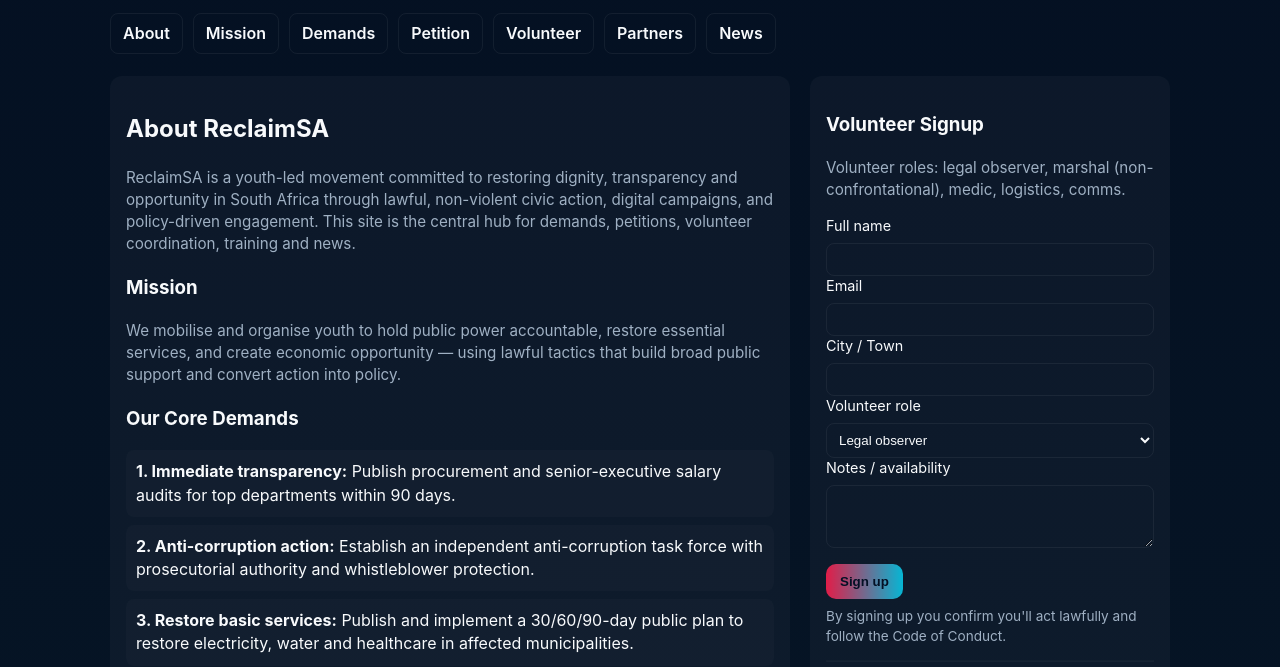
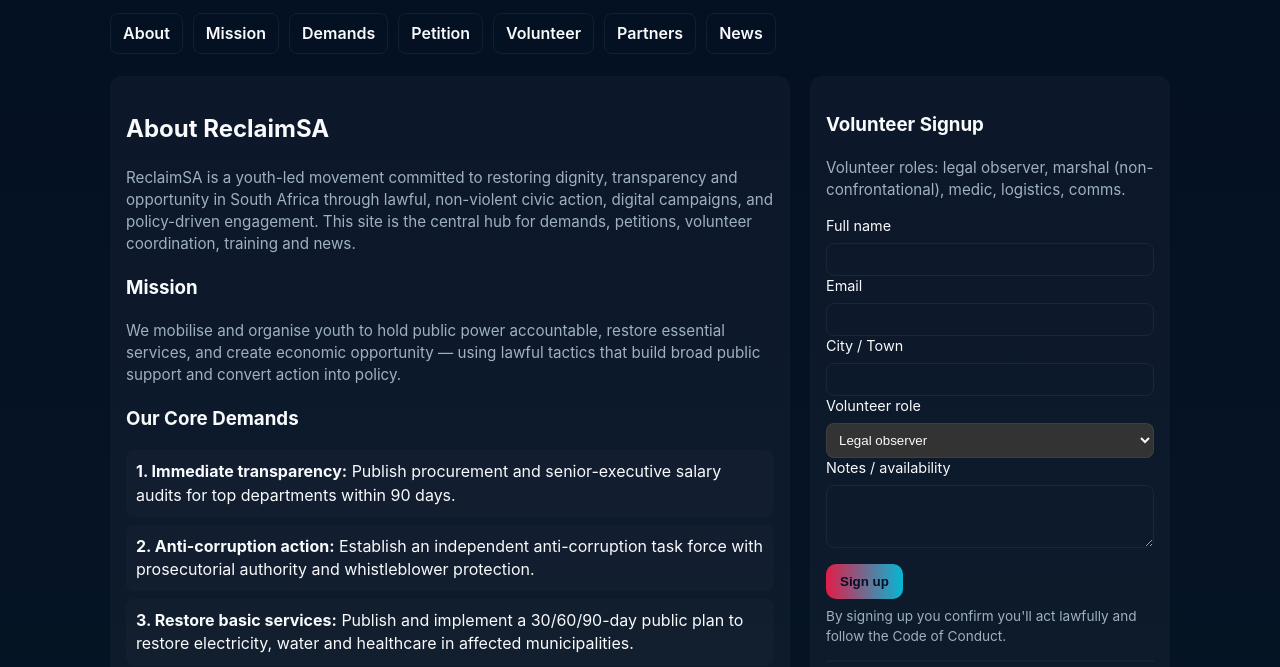
Before and after one commit to ReclaimSA/ReclaimSA-site, a plain HTML site: page index.html in a window 1280 px wide. Shown: the part 133-800 px from the top of the page. Drawn offline with Linux system fonts and the light colour scheme.

Commit message:
Add Style

```diff
--- a/index.html
+++ b/index.html
@@ -28,7 +28,7 @@
     .section{margin-top:14px}
     .two{display:grid;grid-template-columns:1fr 1fr;gap:12px}
     label{display:block;font-size:.9rem;margin-bottom:6px}
-    input,textarea,select{width:100%;padding:8px;border-radius:8px;border:1px solid rgba(255,255,255,0.06);background:transparent;color:var(--blue)}
+    input,textarea,select{width:100%;padding:8px;border-radius:8px;border:1px solid rgba(255,255,255,0.06);background:transparent;color:var(--gray)}
     button.primary{background:linear-gradient(90deg,var(--accent),var(--accent2));border:none;padding:10px 14px;border-radius:10px;font-weight:800;color:#041025;cursor:pointer}
     footer{margin-top:22px;color:var(--muted);font-size:.9rem;text-align:center}
     ul.fa{padding-left:18px;margin:6px 0}
@@ -40,7 +40,7 @@
     .hidden{display:none}
     .center{text-align:center}
     .row{display:flex;gap:10px;flex-wrap:wrap}
-    select {background:transparent;color:var(--blue)}
+    select {background-color: #333333;}
   </style>
 </head>
 <body>
```
